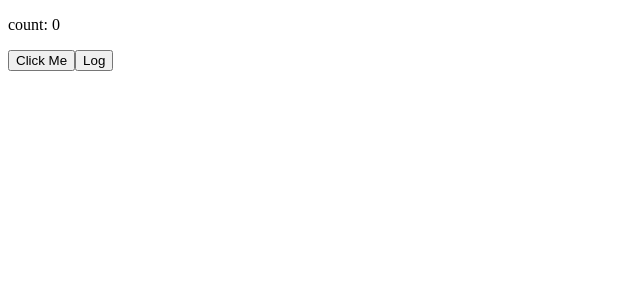
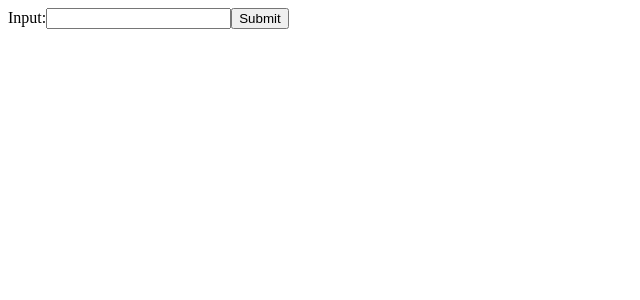
Before and after one commit to mariyasaji-2023/React, a React (Create React App) app: page / in a window 1280 px wide. Shown: the top 300 px of the page, without its empty margins (0-640 px from the left). Built offline with nearby package versions, Linux system fonts and the light colour scheme.

Commit message:
controlled components

```diff
--- a/src/App.js
+++ b/src/App.js
@@ -1,24 +1,26 @@
-import React, { useState, useCallback } from 'react';
+import React, { useState } from 'react';
 
-const ChildComponent = React.memo(({ onClick }) => {
-  console.log('Child component rendered');
-  return <button onClick={onClick}>Log</button>;
-});
+function ControlledComponent() {
+  const [inputValue, setInputValue] = useState('');
 
-function App() {
-  const [count, setCount] = useState(0);
+  const handleChange = (event) => {
+    setInputValue(event.target.value);
+  };
 
-  const handleClick = useCallback(() => {
-    console.log('button clicked');
-  }, []);
+  const handleSubmit = (event) => {
+    event.preventDefault();
+    alert('Input Value: ' + inputValue);
+  };
 
   return (
-    <div>
-      <p>count: {count}</p>
-      <button onClick={() => setCount(count + 1)}>Click Me</button>
-      <ChildComponent onClick={handleClick} />
-    </div>
+    <form onSubmit={handleSubmit}>
+      <label>
+        Input:
+        <input type="text" value={inputValue} onChange={handleChange} />
+      </label>
+      <button type="submit">Submit</button>
+    </form>
   );
 }
 
-export default App;
+export default ControlledComponent;
```
Also changed, not shown: src/child.js (deleted, +0 -15 lines).
